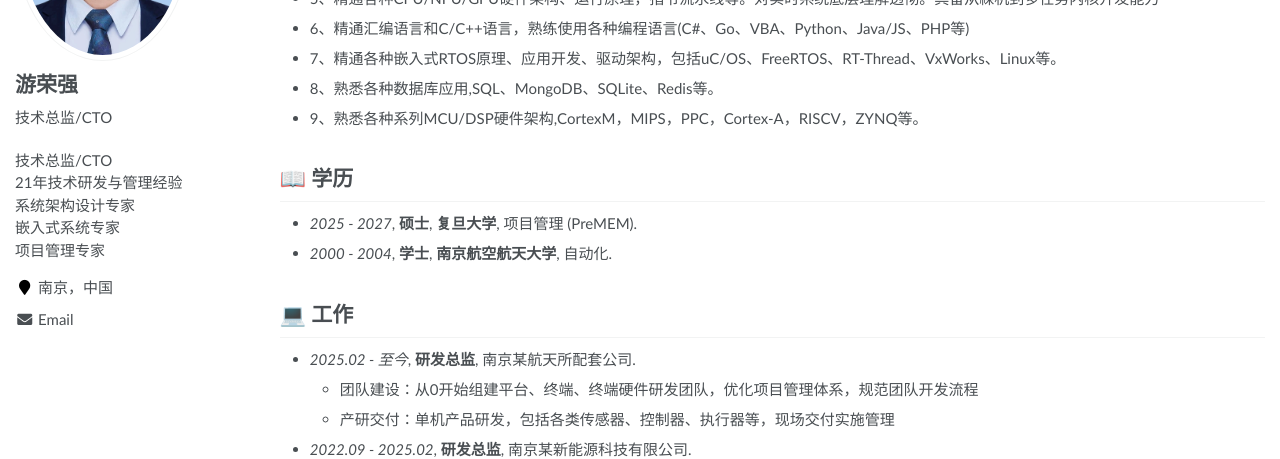
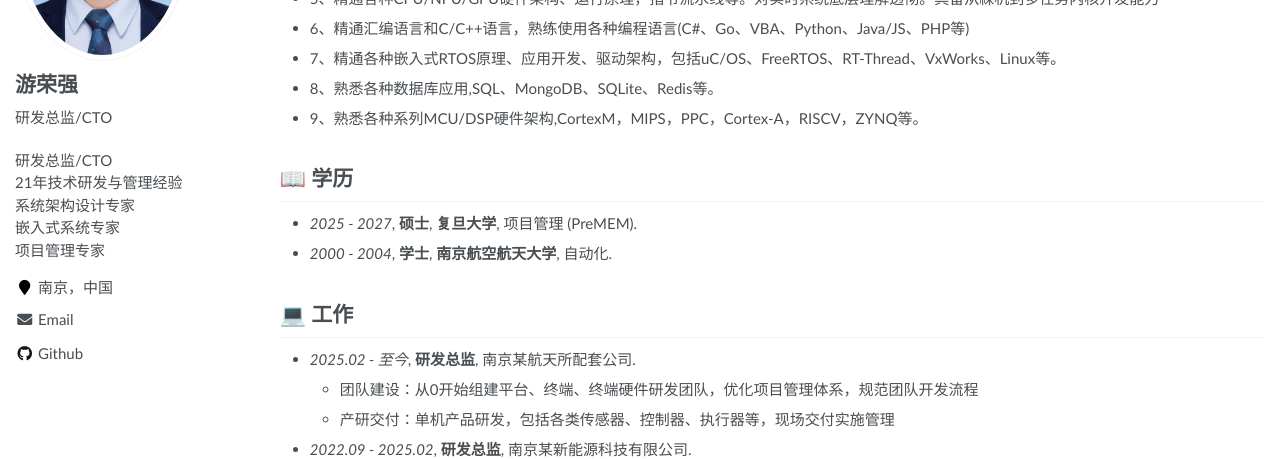
Before and after one commit to yourq1021/yourq1021.github.io, a Jekyll site: the page built from _pages/about.md, in a window 1280 px wide. Shown: the part 270-729 px from the top of the page. Built offline with Jekyll 4.4.1, drawn with Linux system fonts in a browser that asks for light colours.

Commit message:
update about.md

```diff
--- a/_config.yml
+++ b/_config.yml
@@ -7,8 +7,8 @@
 
 # Site Settings
 title                    : "游荣强"
-description              : "技术总监/CTO<br/>21年技术研发与管理经验<br/>系统架构设计专家<br/>嵌入式系统专家<br/>项目管理专家"
-repository               : "yourongqiang/gllier.github.io"
+description              : "研发总监/CTO<br/>21年技术研发与管理经验<br/>系统架构设计专家<br/>嵌入式系统专家<br/>项目管理专家"
+repository               : "yourq1021/yourq1021.github.io"
 google_scholar_stats_use_cdn : true
 
 # google analytics
@@ -23,12 +23,12 @@ baidu_site_verification  :  # get baidu_site_verification from https://ziyuan.ba
 author:
   name             : "游荣强"
   avatar           : "images/header.jpg"
-  bio              : "技术总监/CTO"
+  bio              : "研发总监/CTO"
   location         : "南京，中国"
   employer         :
   pubmed           :
   googlescholar    :
-  email            : "gllier@163.com"
+  email            : "yourq1021@163.com"
   researchgate     :
   uri              :
   bitbucket        :
@@ -37,7 +37,7 @@ author:
   flickr           :
   facebook         :
   foursquare       :
-  github           :
+  github           : https://github.com/yourq1021
   google_plus      :
   keybase          :
   instagram        :
```
Also changed, not shown: _pages/resume.md (+1 -1 lines).
